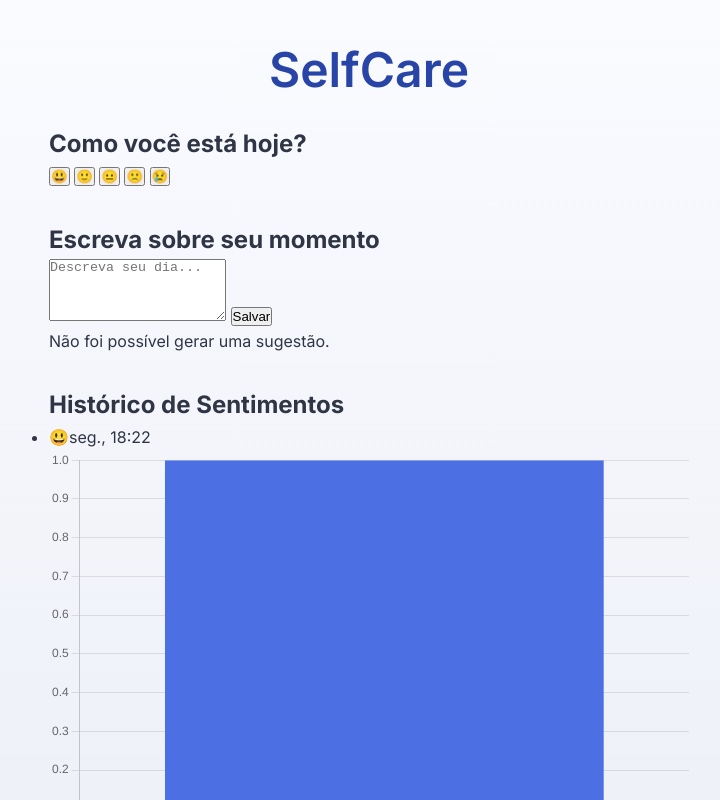
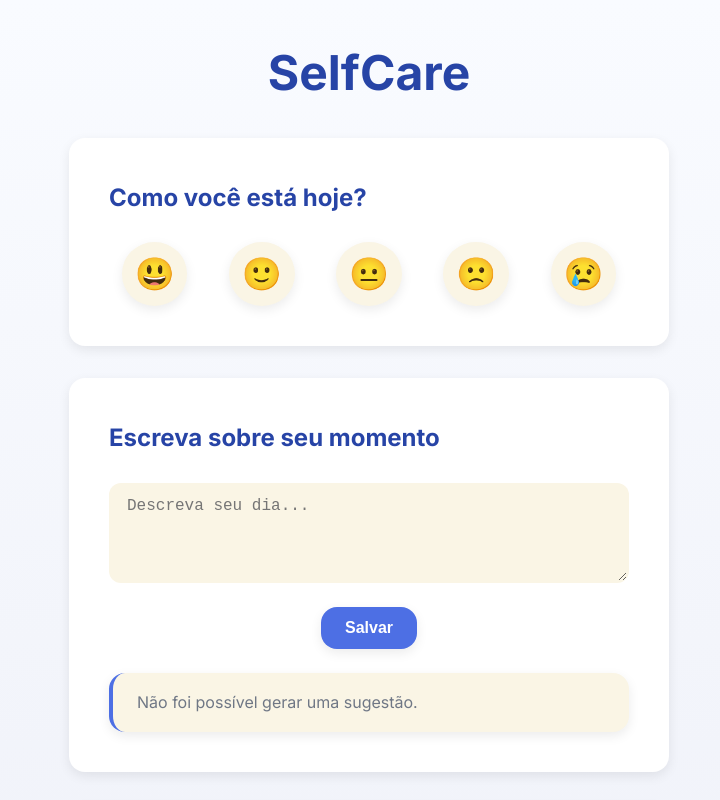
Before and after one commit to prof-guifonseca/self-care, a website: page src/index.html in a window 1280 px wide. Both pictures are taken after a click on the button "Muito feliz". Shown: the top 800 px of the page, without its empty margins (271-991 px from the left). Drawn offline with nearby package versions, Linux system fonts and the light colour scheme; no server answers.

Commit message:
Update styles.css

```diff
--- a/src/assets/styles.css
+++ b/src/assets/styles.css
@@ -1,38 +1,44 @@
 /*==================================================
-  SelfCare – Calm & Harmonious Theme (v1.1.1, 2025-04-28)
-  • Tons suaves de azul e areia
-  • Tipografia “Inter”
-  • Micro-animações & sombras discretas
-  • Dark-mode automático
+  SelfCare – Calm & Harmonious Theme (v2.0, 2025-04-28)
+  • Visual elegante, fluido e acolhedor
+  • Tipografia Inter
+  • Dark-mode aprimorado
 ==================================================*/
-@import url('https://fonts.googleapis.com/css2?family=Inter:wght@300;400;500;600;700&display=swap');
+@import url('https://fonts.googleapis.com/css2?family=Inter:wght@300;400;500;700&display=swap');
+
+/*—— Paleta de Cores ———————————————————————————*/
 :root {
-  --bg: #F6F9FF;
-  --bg-grad: linear-gradient(180deg,#F9FBFF 0%,#EDEFF7 100%);
-  --card: #FFFFFF;
-  --primary: #4D6FE4;
-  --primary-2: #2744A6;
-  --accent: #F3DFA8;
-  --accent-2: #FAF5E5;
-  --text: #2F3545;
-  --muted: #6F7785;
-  --radius: 1rem;
-  --shadow: 0 4px 12px rgba(0,0,0,.05);
-  --shadow-2: 0 6px 16px rgba(0,0,0,.06);
+  --bg:         #F6F9FF;
+  --bg-grad:    linear-gradient(180deg, #F9FBFF 0%, #EDEFF7 100%);
+  --card:       #FFFFFF;
+  --primary:    #4D6FE4;
+  --primary-2:  #2744A6;
+  --accent:     #F3DFA8;
+  --accent-2:   #FAF5E5;
+  --text:       #2F3545;
+  --muted:      #6F7785;
+  --radius:     1rem;
+  --shadow:     0 4px 12px rgba(0,0,0,.08);
+  --shadow-2:   0 8px 20px rgba(0,0,0,.12);
 }
+
 @media (prefers-color-scheme: dark) {
   :root {
-    --bg: #111418;
-    --bg-grad: linear-gradient(180deg,#1B1E24 0%,#111418 80%);
-    --card: #1C1F25;
-    --text: #E6E9EF;
-    --muted: #BDC3C7;
-    --accent: #39404A;
-    --accent-2: #282D34;
-    --shadow: 0 4px 12px rgba(0,0,0,.4);
-    --shadow-2: 0 6px 20px rgba(0,0,0,.5);
+    --bg:         #111418;
+    --bg-grad:    linear-gradient(180deg, #1B1E24 0%, #111418 80%);
+    --card:       #1C1F25;
+    --primary:    #5B8BFF;
+    --primary-2:  #3B63D6;
+    --accent:     #39404A;
+    --accent-2:   #282D34;
+    --text:       #E6E9EF;
+    --muted:      #9CA3AF;
+    --shadow:     0 4px 14px rgba(0,0,0,.5);
+    --shadow-2:   0 8px 24px rgba(0,0,0,.6);
   }
 }
+
+/*—— Reset e Base ———————————————————————————*/
 *, *::before, *::after { box-sizing: border-box; margin: 0; padding: 0; }
 html { scroll-behavior: smooth; }
 body {
@@ -45,20 +51,175 @@ body {
   color: var(--text);
   font-family: 'Inter', system-ui, sans-serif;
   -webkit-font-smoothing: antialiased;
-  line-height: 1.6;
+  line-height: 1.7;
 }
+
+/*—— Layout Principal ———————————————————————————*/
 main {
   width: 100%;
-  max-width: 640px;
+  max-width: 600px;
   display: flex;
   flex-direction: column;
   gap: 2rem;
 }
+
+/*—— Cabeçalho ———————————————————————————————*/
 .app-header h1 {
-  font-size: clamp(2rem, 5vw, 3rem);
+  font-size: clamp(2rem, 4vw, 3rem);
+  font-weight: 700;
+  text-align: center;
+  color: var(--primary-2);
+  margin-bottom: 1.5rem;
+}
+
+/*—— Cartões ————————————————————————————————*/
+.card {
+  background: var(--card);
+  border-radius: var(--radius);
+  box-shadow: var(--shadow);
+  padding: 2rem;
+  display: flex;
+  flex-direction: column;
+  gap: 1.5rem;
+  transition: box-shadow .3s ease, transform .3s ease;
+}
+.card:hover {
+  box-shadow: var(--shadow-2);
+  transform: translateY(-4px);
+}
+.card h2 {
+  font-size: 1.5rem;
   font-weight: 600;
   color: var(--primary-2);
-  text-align: center;
-  margin-bottom: 1rem;
 }
-/* Demais estilos reduzidos para brevidade... */
+
+/*—— Mood Picker —————————————————————————————*/
+.mood-picker {
+  display: grid;
+  grid-template-columns: repeat(auto-fit, minmax(64px, 1fr));
+  gap: 1rem;
+  justify-items: center;
+}
+.mood {
+  font-size: 2rem;
+  padding: 0.8rem;
+  background: var(--accent-2);
+  border: none;
+  border-radius: 50%;
+  box-shadow: var(--shadow);
+  cursor: pointer;
+  transition: background .3s ease, transform .2s ease;
+}
+.mood:hover,
+.mood:focus-visible {
+  background: var(--accent);
+  transform: translateY(-2px);
+}
+.mood:active {
+  transform: scale(0.92);
+}
+.mood[aria-pressed="true"] {
+  background: var(--primary);
+  color: #fff;
+}
+
+/*—— Botão Principal ———————————————————————————*/
+.btn {
+  padding: 0.75rem 1.5rem;
+  background: var(--primary);
+  color: #fff;
+  font-size: 1rem;
+  font-weight: 600;
+  border: none;
+  border-radius: var(--radius);
+  box-shadow: var(--shadow);
+  cursor: pointer;
+  align-self: center;
+  transition: background .3s ease, transform .2s ease;
+}
+.btn:hover {
+  background: var(--primary-2);
+  transform: translateY(-2px);
+}
+.btn:active {
+  transform: scale(0.96);
+}
+
+/*—— Textarea e Input ——————————————————————————*/
+textarea, input {
+  width: 100%;
+  padding: 0.75rem 1rem;
+  background: var(--accent-2);
+  border: 2px solid transparent;
+  border-radius: calc(var(--radius) - 0.25rem);
+  font-size: 1rem;
+  color: var(--text);
+  resize: vertical;
+  transition: background .3s ease, border-color .3s ease;
+}
+textarea:focus, input:focus {
+  background: #fff;
+  border-color: var(--primary);
+  outline: none;
+}
+
+/*—— Sugestão de Autocuidado —————————————————————*/
+.suggestion-card {
+  background: var(--accent-2);
+  border-left: 4px solid var(--primary);
+  padding: 1rem 1.5rem;
+  border-radius: var(--radius);
+  box-shadow: var(--shadow);
+  font-size: 1rem;
+  color: var(--muted);
+  animation: fadeIn .4s ease both;
+}
+
+/*—— Lista de Histórico —————————————————————————*/
+#history-list {
+  list-style: none;
+  display: flex;
+  flex-direction: column;
+  gap: 0.75rem;
+  max-height: 12rem;
+  overflow-y: auto;
+}
+#history-list li {
+  background: var(--accent-2);
+  padding: 0.5rem 1rem;
+  border-radius: 0.5rem;
+  box-shadow: var(--shadow);
+  font-size: 0.9rem;
+  display: flex;
+  justify-content: space-between;
+}
+#history-list li span:last-child {
+  font-size: 0.8rem;
+  color: var(--muted);
+}
+
+/* Scrollbar personalizada */
+#history-list::-webkit-scrollbar { width: 6px; }
+#history-list::-webkit-scrollbar-thumb {
+  background: var(--accent);
+  border-radius: 3px;
+}
+
+/*—— Gráfico ———————————————————————————————*/
+canvas#moodChart {
+  width: 100% !important;
+  height: 200px !important;
+  background: none;
+}
+
+/*—— Animações —————————————————————————————*/
+@keyframes fadeIn {
+  from { opacity: 0; transform: translateY(8px); }
+  to { opacity: 1; transform: none; }
+}
+
+/*—— Responsividade —————————————————————————*/
+@media (min-width: 768px) {
+  .card { padding: 2.5rem; }
+  .app-header h1 { font-size: 3rem; }
+}
```
